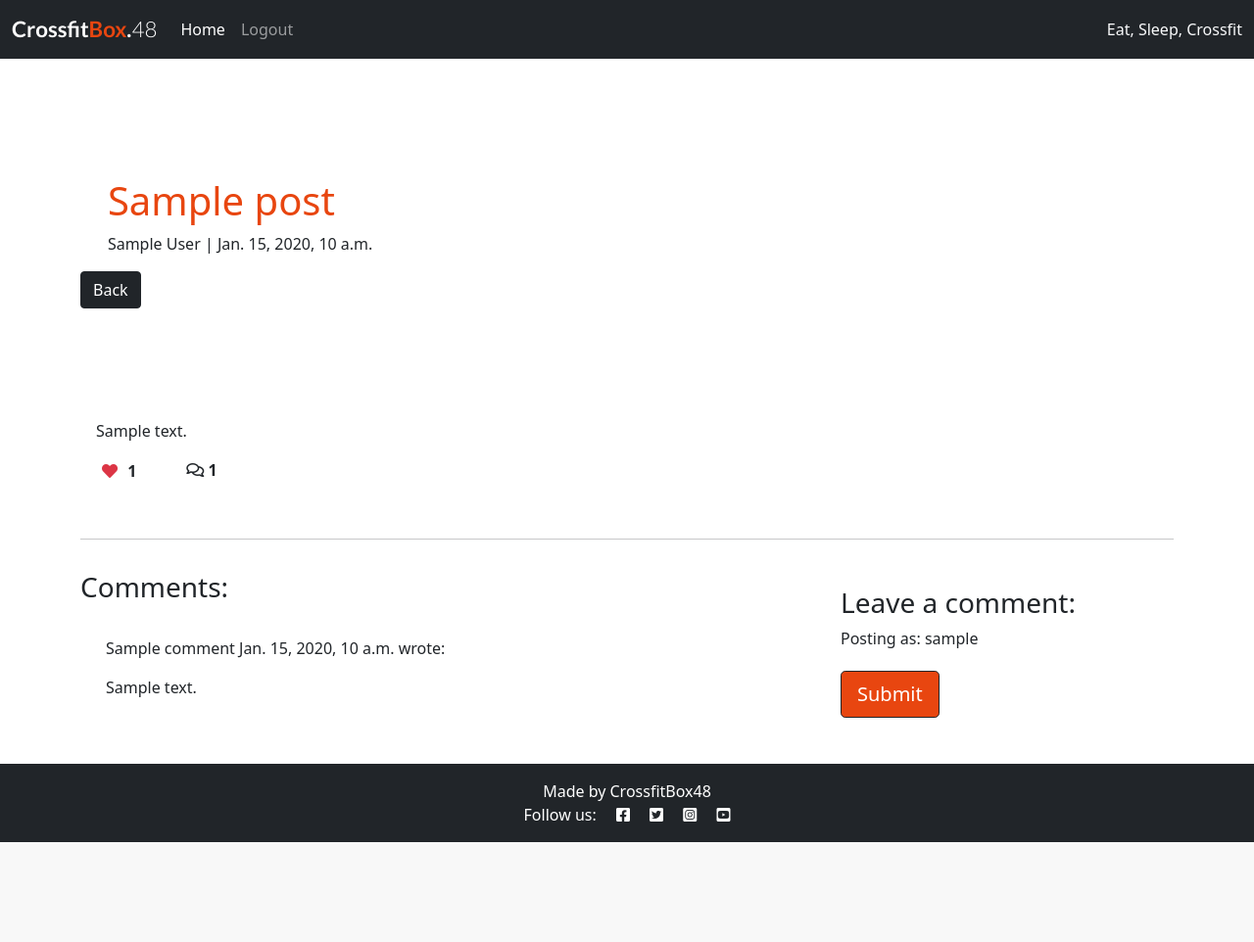
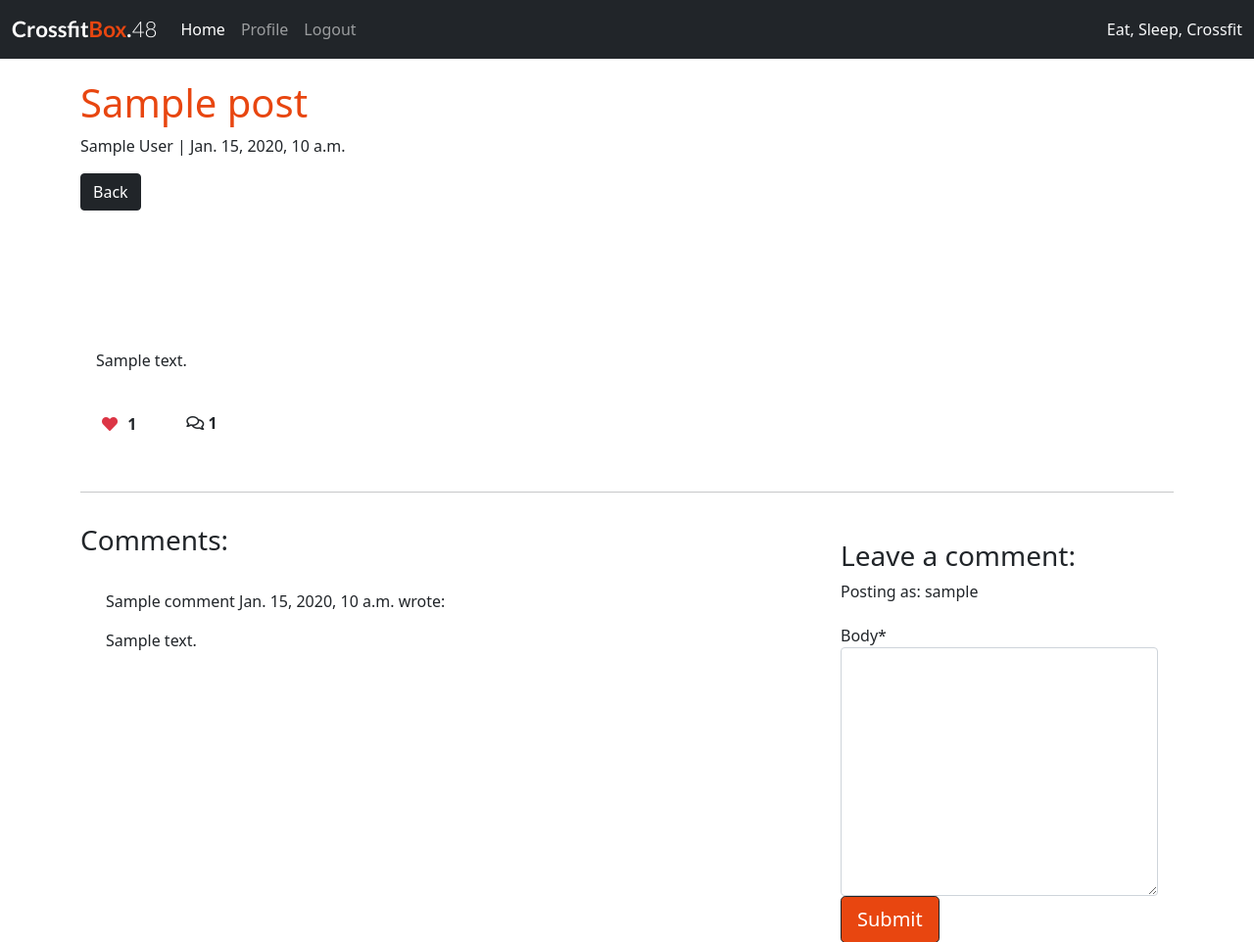
Before and after one commit to Carrie8348/pt4-djangoblog, a Django app: a page that uses templates/base.html in a window 1280 px wide. Shown: the top 962 px of the page at 98% size. Before the commit the page ends 860 px from the top, so only its background shows below. Run offline with Django 3.2, Linux system fonts and the light colour scheme; a user stored in the database is signed in; tables that the repository leaves empty hold one stand-in row (values such as "Sample post"); parts of the project's set-up code (start-up, migrations or seed data) failed here and were passed over; some libraries are stand-ins or nearby versions.

Commit message:
css changes

```diff
--- a/blog/admin.py
+++ b/blog/admin.py
@@ -1,5 +1,5 @@
 from django.contrib import admin
-from .models import Post, Comment
+from .models import Post, Comment, Profile
 from django_summernote.admin import SummernoteModelAdmin
 
 @admin.register(Post)
@@ -21,3 +21,5 @@ class CommentAdmin(admin.ModelAdmin):
 
     def approve_comments(self, request, queryset):
         queryset.update(approved=True)
+
+admin.site.register(Profile)
--- a/blog/models.py
+++ b/blog/models.py
@@ -46,3 +46,9 @@ class Comment(models.Model):
 
     def __str__(self):
         return f"Comment {self.body} by {self.name}"
+
+class Profile(models.Model):
+    user = models.OneToOneField(User, on_delete=models.CASCADE)
+
+    def __str__(self):
+        return self.user.username
--- a/blog/urls.py
+++ b/blog/urls.py
@@ -1,8 +1,10 @@
 from . import views
 from django.urls import path
+from .views import profile
 
 urlpatterns = [
     path("", views.PostList.as_view(), name='home'),
     path('<slug:slug>/', views.PostDetail.as_view(), name='post_detail'),
+    path('profile/', profile, name='user_profile'),
     path('like/<slug:slug>', views.PostLike.as_view(), name='post_like'),
 ]
--- a/blog/views.py
+++ b/blog/views.py
@@ -3,6 +3,7 @@ from django.views import generic, View
 from django.http import HttpResponseRedirect
 from .models import Post
 from .forms import CommentForm
+from django.contrib.auth.decorators import login_required
 
 class PostList(generic.ListView):
     model = Post
@@ -32,12 +33,10 @@ class PostDetail(View):
             },
         )
 
-
-
     def post(self, request, slug, *args, **kwargs):
         queryset = Post.objects.filter(status=1)
         post = get_object_or_404(queryset, slug=slug)
-        comments = post.comments.filter(approved=True).order_by("-created_on")
+        comments = post.comments.filter(approved=True, parent_isnull=True).order_by("-created_on")
         liked = False
         if post.likes.filter(id=self.request.user.id).exists():
             liked = True
@@ -75,3 +74,8 @@ class PostLike(View):
             post.likes.add(request.user)
 
         return HttpResponseRedirect(reverse('post_detail', args=[slug]))
+
+@login_required
+def profile(request):
+    if user.is_valid: ()
+    return render(request, "user_profile.html")
--- a/crossfitbox48/settings.py
+++ b/crossfitbox48/settings.py
@@ -69,7 +69,7 @@ MESSAGE_TAGS = {
     messages.ERROR: 'alert-danger',
 }
 
-CRISPY_TEMPLATE_PACK = 'boostrap4'
+CRISPY_TEMPLATE_PACK = 'bootstrap4'
 
 MIDDLEWARE = [
     'django.middleware.security.SecurityMiddleware',
--- a/static/style.css
+++ b/static/style.css
@@ -53,16 +53,16 @@ body {
 }
 
 .masthead {
-    margin-top: 10px;
+    margin-top: -90px;
     overflow: hidden;
     position: relative;
     display: inline-block;
-    height: 40vh;
+    height: 45vh;
     width: 100%;
 }
 
 .masthead-text {
-    background-color: white;
+    background-color: transparent;
     color: #E84610;
     position: relative;
 }
@@ -98,11 +98,11 @@ body {
 
 .post-title {
     margin-top: 20%;
-    margin-left: 5%;
+    margin-left: 0%;
 }
 
 .post-subtitle {
-    margin-left: 5%;
+    margin-left: 0%;
     color: lightgray;
 }
 
--- a/templates/base.html
+++ b/templates/base.html
@@ -39,6 +39,9 @@
                         <a class="nav-link active" aria-current="page" href="{% url 'home' %}">Home</a>
                     </li>
                     {% if user.is_authenticated %}
+                    <li class="nav-item">
+                        <a class="nav-link" href="{% url 'user_profile' %}">Profile</a>
+                    </li>
                     <li class="nav-item">
                         <a class="nav-link" href="{% url 'account_logout' %}">Logout</a>
                     </li>
--- a/templates/post_detail.html
+++ b/templates/post_detail.html
@@ -14,20 +14,22 @@
                     <button class="btn btn-dark position-absolute top-100 start-0">Back</button>
                 </a>
             </div>
-
-        </div>
+            </div>
     </div>
 </div>
 
 <div class="container">
     <div class="row">
-        <div class="col card mb-4  mt-3 left  top">
+        <div class="col card mb-4  mt-1 left top">
             <div class="card-body">
                 <!-- The post content goes inside the card-text. -->
                 <!-- Use the | safe filter inside the template tags -->
                 <p class="card-text text-dark">
                     {{ post.content | safe }}
                 </p>
+                <br>
+
+
                 <div class="row">
 
 
@@ -74,8 +76,6 @@
         </div>
     </div>
 
-
-
     <div class="row">
         <div class="col-md-8 card mb-4 mt-3 ">
             <h3>Comments:</h3>
@@ -98,6 +98,7 @@
                 {% endfor %}
             </div>
         </div>
+
         <div class="col-md-4 card mb-4 mt-3 ">
             <div class="card-body">
                 <!-- After commented -->
@@ -106,15 +107,16 @@
                     Your comment is awaiting approval!
                 </div>
                 {% else %}
-
                 {% if user.is_authenticated %}
 
                 <h3>Leave a comment:</h3>
                 <p>Posting as: {{ user.username }}</p>
                 <form method="post" style="margin-top: 1.3em;">
+                    {{ comment_form | crispy }}
                     {% csrf_token %}
                     <button type="submit" class="btn btn-signup btn-dark btn-lg">Submit</button>
                 </form>
+
                 {% endif %}
                 {% endif %}
             </div>
```
Also changed, not shown: templates/add_post.html (deleted, +0 -18 lines), templates/user_profile.html (added, +9 -0 lines), blog/migrations/0008_comment_parent.py (added), blog/migrations/0009_auto_20220528_0852.py (added), blog/migrations/0010_remove_comment_reply.py (added), blog/migrations/0011_profile.py (added).
